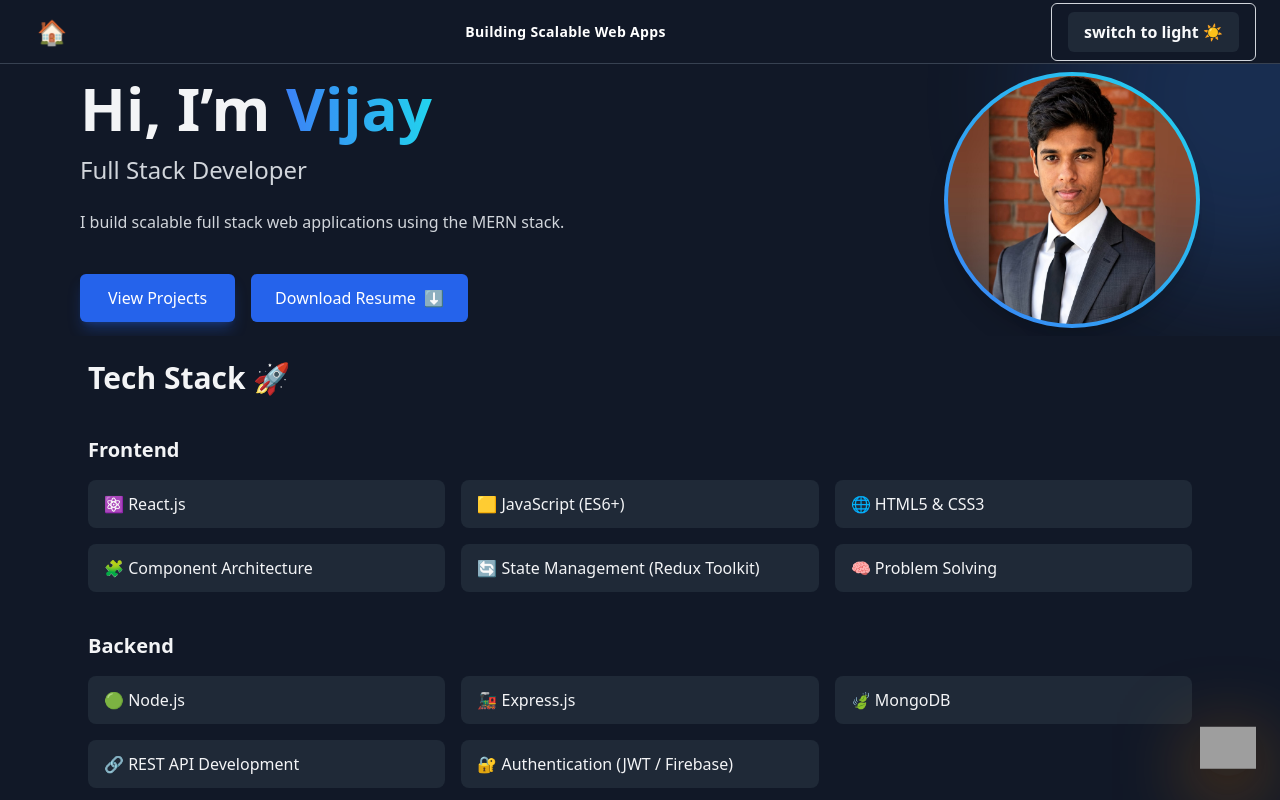
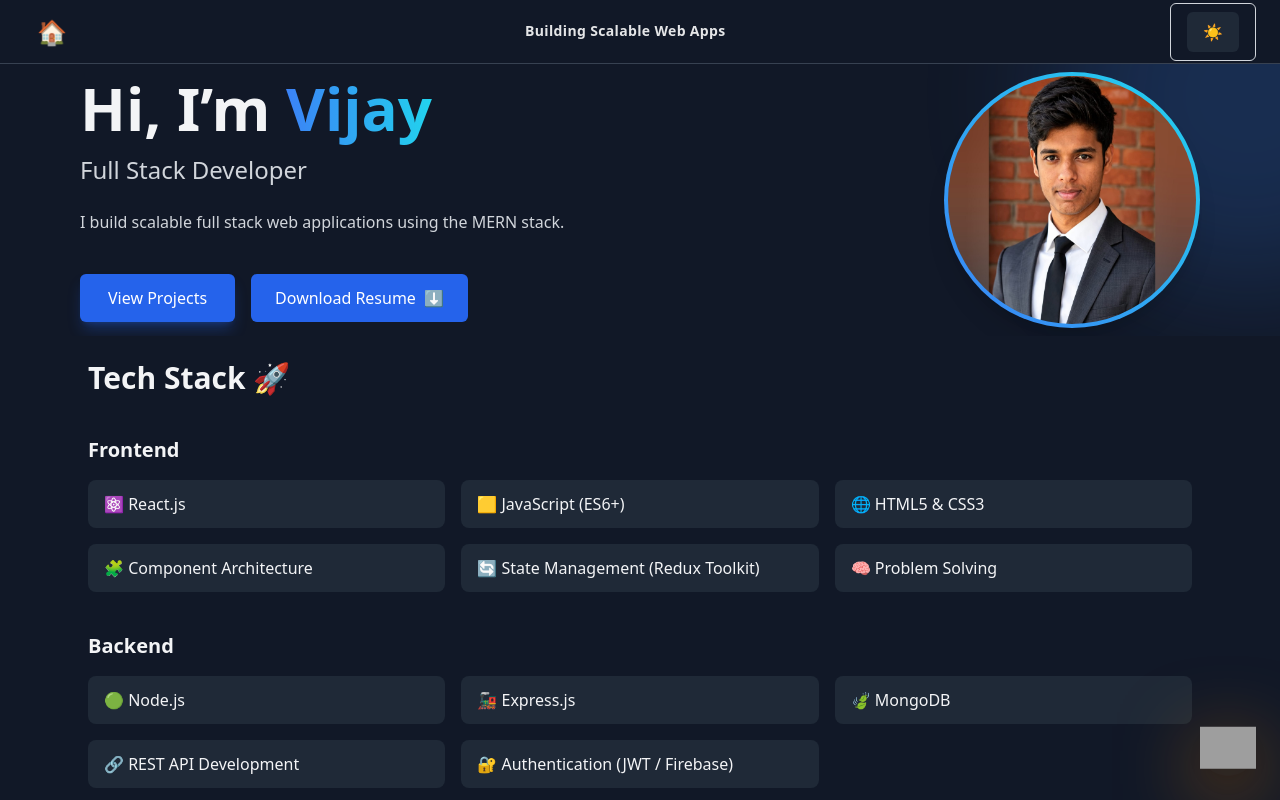
Before and after one commit to vijaydurgasi/Portfolio---vijay, a React (Vite) app: page / in a window 1280 px wide. Shown: the top 800 px of the page. Built offline with nearby package versions, Linux system fonts and the light colour scheme; grey boxes are pictures that could not be loaded.

Commit message:
full stack

```diff
--- a/src/Components/TechBadge.jsx
+++ b/src/Components/TechBadge.jsx
@@ -24,17 +24,12 @@ const TechBadge = () => {
     }, []);
 
     return (
-        <div className="hidden md:flex items-center justify-center h-10 overflow-hidden">
+        <div className="flex items-center justify-center h-10 overflow-hidden">
             <span
-                className={`
-          text-sm font-semibold tracking-wide
-          transition-all duration-500 ease-in-out
-          ${visible
-                        ? "opacity-100 translate-y-0"
-                        : "opacity-0 -translate-y-2"}
-
-          text-blue-600 dark:text-white
-        `}
+                className={` font-semibold tracking-wide transition-all duration-500 ease-in-out
+                             text-xs sm:text-sm md:text-sm
+                             ${visible ? "opacity-100 translate-y-0" : "opacity-0 -translate-y-2"}
+                             text-blue-600 dark:text-white whitespace-nowrap`}
             >
                 {words[index]}
             </span>
--- a/src/Components/ThemeToggle.jsx
+++ b/src/Components/ThemeToggle.jsx
@@ -5,7 +5,7 @@ const ThemeToggle = ({ isDark, setIsDark }) => {
     <div
       onClick={() => setIsDark(!isDark)}
       className="px-4 py-2 rounded-md cursor-pointer select-none transition-all bg-gray-200 text-gray-900 dark:bg-gray-800 dark:text-gray-50">
-      {isDark ? " switch to light ☀️" : " switch to Dark 🌙"}
+      {isDark ? " ☀️" : "🌙"}
     </div>
   );
 };
```
